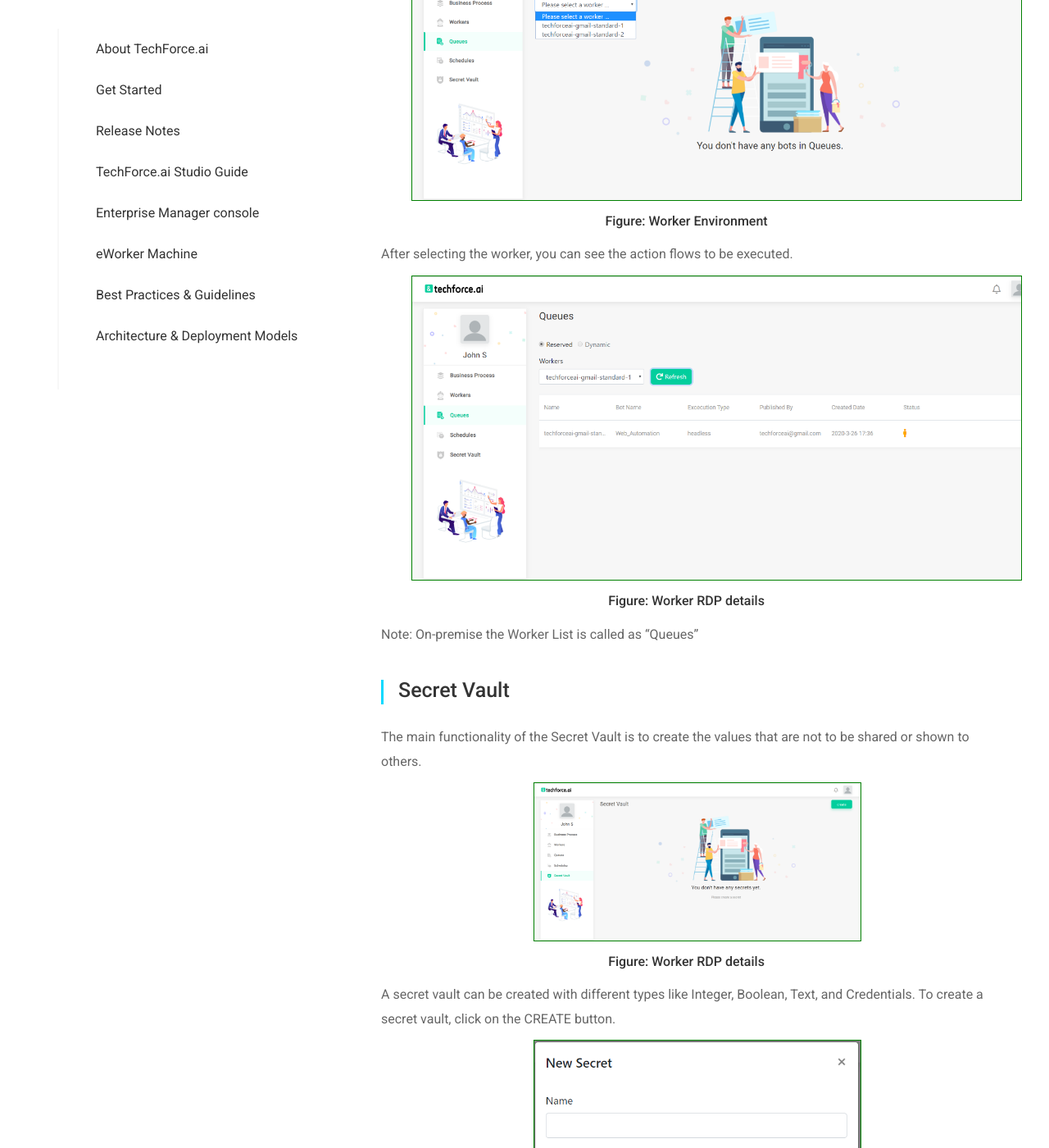
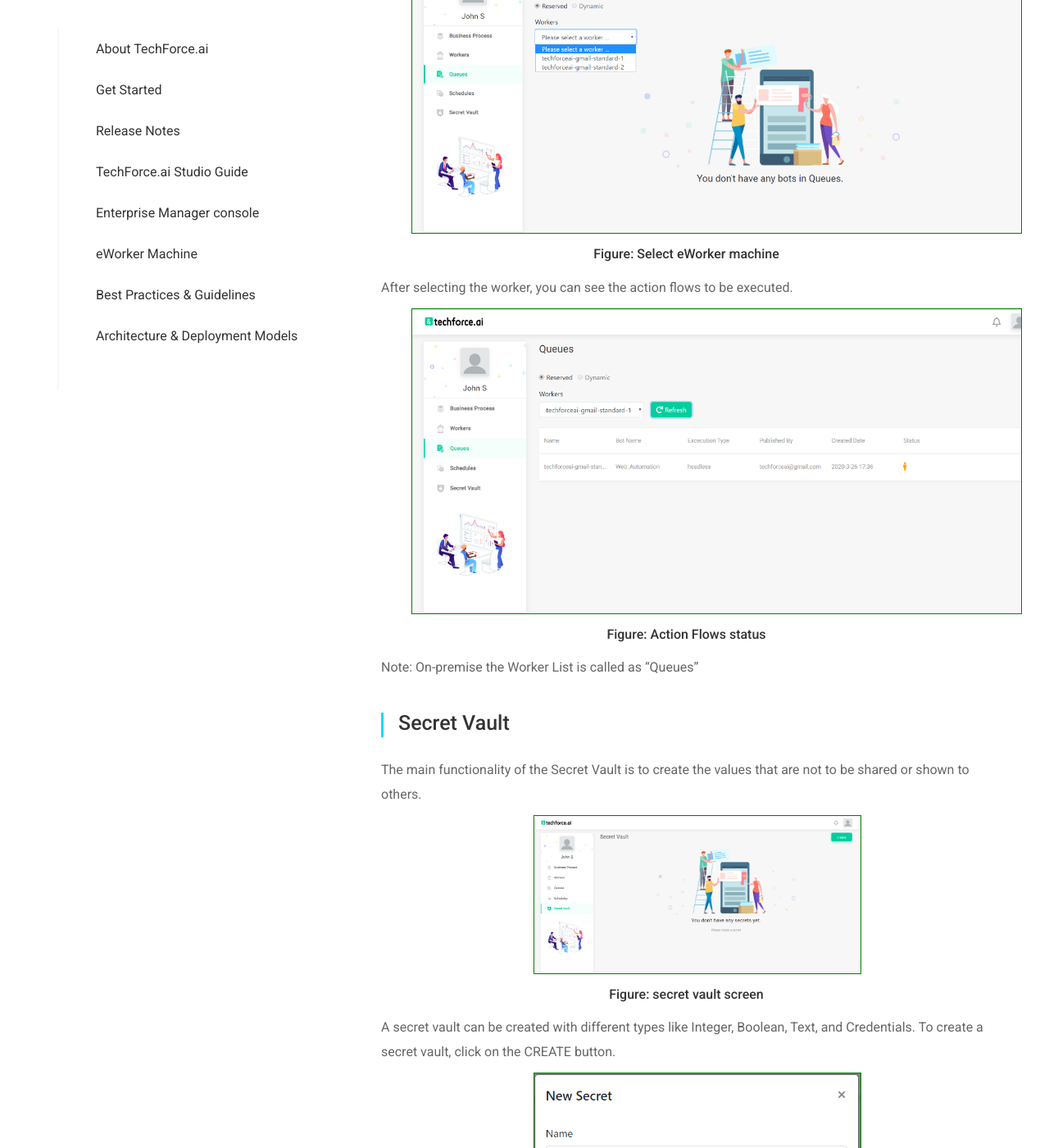
Before and after one commit to digitamizers/Documentation, a Jekyll site: the page built from index.md, in a window 1280 px wide and 1400 px high, scrolled down 79261 px. Shown: the whole window at 82% size. Built offline with Jekyll 4.4.1, drawn with Linux system fonts in a browser that asks for light colours; some of the changed text lies outside the part shown.

Commit message:
css and changes in docs to sai

```diff
--- a/_layouts/default.html
+++ b/_layouts/default.html
@@ -2362,16 +2362,16 @@
                              <h5>Adding the Business Process</h5>
                              <p>1. Log in to the EM Console account to view the Business Process screen. Click on the UPLOAD button at the top right corner and upload the Zip file of the RPA script onto the Business Process. After uploading, execute the flow.</p>
                              <img src="{{ '/assets/images/doc-img58.png' | relative_url }}"alt="image" style="width:400px; border: 1px solid green;margin-left:25%;margin-top:10px;margin-bottom:10px;">
-                               <p style="text-align:center;"><strong>Figure: Secret Vault </strong></p>
+                               <p style="text-align:center;"><strong>Figure: Business Process screen </strong></p>
                              <h5>Executing a Business Process:</h5>
                              <p>2.In the business process page, upload the RPA flow and Click on the PLAY button to execute the flow. After clicking on the play button, the following image will appear.</p>
                              <img src="{{ '/assets/images/doc-img59.png' | relative_url }}"alt="image" class="topImg" style="width:400px; border: 1px solid green;margin-left:25%;margin-top:10px;margin-bottom:10px;">
-                               <p style="text-align:center;"><strong>Figure: Secret Vault </strong></p>
+                               <p style="text-align:center;"><strong>Figure:  Process execution </strong></p>
                              <p>3. Select the Execution target Type (like Reserved). If the RESERVED option is selected as the execution type, then specify the Worker.</p>
                              <img src="{{ '/assets/images/doc-img60.png' | relative_url }}"alt="image" class="topImg" style="width:400px; border: 1px solid green;margin-left:25%;margin-top:10px;margin-bottom:10px;">
-
+                              <p style="text-align:center;"><strong>Figure: select eworker machine</strong></p>
                              <img src="{{ '/assets/images/doc-img61.png' | relative_url }}"alt="image" class="topImg" style="width:400px; border: 1px solid green;margin-left:25%;margin-top:10px;margin-bottom:10px;">
-                               <p style="text-align:center;"><strong>Figure: Secret Vault </strong></p>
+                               <p style="text-align:center;"><strong>Figure: select execution type </strong></p>
                              <p>Note: In the case of on-premise, the processes are called “Business Process”.</p>
                           </div>
 
@@ -2380,10 +2380,10 @@
                             <h5>Worker Management:</h5>
                             <p>1.The main functionality of a Worker is to execute the flows/business processes that are uploaded on the business process page. So, after adding the worker, while executing the business process, select the worker that was created on the worker screen. </p>
                             <img src="{{ '/assets/images/doc-img90.png' | relative_url }}"alt="image" class="topImg" style="width:800px;border:1px solid green; margin-left:5%;margin-top:10px;margin-bottom:10px;">
-                              <p style="text-align:center;"><strong>Figure: Worker</strong></p>
+                              <p style="text-align:center;"><strong>Figure: Worker screen</strong></p>
                             <p>After creating a worker, the details of the worker - like name, host and so on - can be seen and the worker RDP details will be sent through an email.</p>
                             <img src="{{ '/assets/images/doc-img91.png' | relative_url }}"alt="image" class="topImg" style="width:800px;border:1px solid green; margin-left:5%;margin-top:10px;margin-bottom:10px;">
-                               <p style="text-align:center;"><strong>Figure: Worker RDP details </strong></p>
+                               <p style="text-align:center;"><strong>Figure: eWorker machine details </strong></p>
                             <h5>Worker Categories:</h5>
                             <p>1.The worker category is the type of worker that is going to be registered. Currently, only the “Reserved” type can be created as a worker.</p>
                             <h5>Reserved:</h5>
@@ -2392,21 +2392,21 @@
                             <h5>Worker creation:</h5>
                             <p>1.This is the worker screen before a worker is created in Worker management.</p>
                              <img src="{{ '/assets/images/doc-img81.png' | relative_url }}"alt="image" class="topImg" style="width:800px;border:1px solid green; margin-left:5%;margin-top:10px;margin-bottom:10px;">
-                             <p style="text-align:center;"><strong>Figure: Worker RDP details </strong></p>
+                             <p style="text-align:center;"><strong>Figure: Worker screen </strong></p>
                             <p><span class="numbers">2.</span> To create a worker, open the TechForce.ai studio, which will create an icon in the task tray. Open the task tray, Right-click on the studio icon. Click on settings and register. The following screen displays.</p>
                             <img src="{{ '/assets/images/doc-img82.png' | relative_url }}"alt="image" class="topImg" style="width:800px;border:1px solid green; margin-left:5%;margin-top:10px;margin-bottom:10px;">
-                              <p style="text-align:center;"><strong>Figure: Worker RDP details </strong></p>
+                              <p style="text-align:center;"><strong>Figure: Register your eWorker machine </strong></p>
                             <p><span class="numbers">3.</span>Enter the details and click on SUBMIT. A message confirming successful submission will appear. This creates the worker.  After creating the worker the details of the worker like name, host and so on can be seen and the worker RDP details will be sent via an email.</p>
                             <p><span class="numbers">4.</span>The  following image shows the screen of the worker created, also the details of the created worker can be seen</p>
                             <img src="{{ '/assets/images/doc-img83.png' | relative_url }}"alt="image" class="topImg" style="width:800px;border:1px solid green; margin-left:5%;margin-top:10px;margin-bottom:10px;">
-                            <p style="text-align:center;"><strong>Figure: Worker RDP details </strong></p>
+                            <p style="text-align:center;"><strong>Figure: eWorker machine detals </strong></p>
                              <h5>Delete Worker</h5>
                             <p><span class="numbers">1.</span>To delete a worker created earlier, just click on the DELETE icon which is available in the details of the worker.</p>
                             <img src="{{ '/assets/images/doc-img84.png' | relative_url }}"alt="image" class="topImg" style="width:800px;border:1px solid green; margin-left:5%;margin-top:10px;margin-bottom:10px;">
-                             <p style="text-align:center;"><strong>Figure: Worker RDP details </strong></p>
+                             <p style="text-align:center;"><strong>Figure: Worker screen </strong></p>
                             <p><span class="numbers">2.</span>On the next screen, click on YES to confirm the deletion of the worker on the machine.</p>
                             <img src="{{ '/assets/images/doc-img85.png' | relative_url }}"alt="image" class="topImg" style="width:800px;border:1px solid green; margin-left:5%;margin-top:10px;margin-bottom:10px;">
-                             <p style="text-align:center;"><strong>Figure: Worker RDP details </strong></p>
+                             <p style="text-align:center;"><strong>Figure: Delete woker screen </strong></p>
                          </div>
 
                          <div id="Queues"  class="page-section">
@@ -2416,10 +2416,10 @@
                               <p style="text-align:center;"><strong>Figure: Queues screen </strong></p>
                             <p>Select the worker to check the action flows to be executed in the worker environment.</p>
                             <img src="{{ '/assets/images/doc-img65.png' | relative_url }}"alt="image" class="topImg" style="width:800px; border: 1px solid green;margin-left:5%;margin-top:10px;margin-bottom:10px;">
-                              <p style="text-align:center;"><strong>Figure: Worker Environment </strong></p>
+                              <p style="text-align:center;"><strong>Figure: Select eWorker machine</strong></p>
                             <p>After selecting the worker, you can see the action flows to be executed. </p>
                             <img src="{{ '/assets/images/doc-img66.png' | relative_url }}"alt="image" class="topImg" style="width:800px; border: 1px solid green;margin-left:5%;margin-top:10px;margin-bottom:10px;">
-                              <p style="text-align:center;"><strong>Figure: Worker RDP details </strong></p>
+                              <p style="text-align:center;"><strong>Figure: Action Flows status</strong></p>
                             <p>Note: On-premise the Worker List is called as “Queues”</p>
                         </div>
 
@@ -2427,33 +2427,33 @@
                           <h4 class="skyBlue"> Secret Vault</h4>
                           <p>The main functionality of the Secret Vault is to create the values that are not to be shared or shown to others.</p>
                           <img src="{{ '/assets/images/doc-img67.png' | relative_url }}"alt="image" class="topImg" style="width:400px; border: 1px solid green;margin-left:25%;margin-top:10px;margin-bottom:10px;">
-                           <p style="text-align:center;"><strong>Figure: Worker RDP details </strong></p>
+                           <p style="text-align:center;"><strong>Figure: secret vault screen </strong></p>
                           <p>A secret vault can be created with different types like Integer, Boolean, Text, and Credentials. To create a secret vault, click on the CREATE button.</p>
                           <img src="{{ '/assets/images/doc-img68.png' | relative_url }}"alt="image" class="topImg" style="width: 400px;border: 1px solid green;margin-left:25%;margin-top:10px;margin-bottom:10px;">
-                           <p style="text-align:center;"><strong>Figure: Worker RDP details </strong></p>
+                           <p style="text-align:center;"><strong>Figure: Add New Secret </strong></p>
                           <h5>Text:</h5>
                           <p>To create a new text secret, click on the CREATE button and give a name to the secret. Select the type as “Text”, and in the value field, pass the text value. Then the value will be passed as text to the RPA flow.</p>
                           <img src="{{ '/assets/images/doc-img69.png' | relative_url }}"alt="image" class="topImg" style="width: 400px;border: 1px solid green;margin-left:25%;margin-top:10px;margin-bottom:10px;">
-                           <p style="text-align:center;"><strong>Figure: Worker RDP details </strong></p>
+                           <p style="text-align:center;"><strong>Figure:  Add secret Text type </strong></p>
                           <h5>Boolean:</h5>
                           <p>To create a new Boolean secret, after clicking on the CREATE button, give a name to the secret. If the selected type is Boolean, in the Value field, select the value as either true or false from the available buttons. The value will be passed as Boolean to the RPA flow.</p>
                           <img src="{{ '/assets/images/doc-img70.png' | relative_url }}"alt="image" class="topImg" style="width: 400px;border: 1px solid green;margin-left:25%;margin-top:10px;margin-bottom:10px;">
-                           <p style="text-align:center;"><strong>Figure: Worker RDP details </strong></p>
+                           <p style="text-align:center;"><strong>Figure: Add secret boolean type</strong></p>
                           <h5> Integer:</h5>
                           <p>To create a new integer secret, after clicking on the CREATE button, give a name to the secret. If the selected type is INTEGER, in the value field, pass the integer value. Then the value will be passed as an integer to the RPA flow.</p>
                           <img src="{{ '/assets/images/doc-img71.png' | relative_url }}"alt="image" class="topImg" style="width: 400px;border: 1px solid green;margin-left:25%;margin-top:10px;margin-bottom:10px;">
-                           <p style="text-align:center;"><strong>Figure: Worker RDP details </strong></p>
+                           <p style="text-align:center;"><strong>Figure: Add Secret Integer Type </strong></p>
                           <h5> Credentials:</h5>
                           <p>To create a new credential secret, after clicking on the CREATE button, give a name to the secret. If the selected type is Credentials, in the Username field pass the username value, and in the password field, pass the password of the username, which will be entered in a secure format and will never be shown to any other user. These saved credentials can be passed into the RPA action flows.</p>
                           <img src="{{ '/assets/images/doc-img72.png' | relative_url }}"alt="image" class="topImg" style="width: 400px;border: 1px solid green;margin-left:25%;margin-top:10px;margin-bottom:10px;">
-                           <p style="text-align:center;"><strong>Figure: Worker RDP details </strong></p>
+                           <p style="text-align:center;"><strong>Figure: Add secret Credentials</strong></p>
                         </div>
 
                         <div id="Schedules"  class="page-section">
                           <h4 class="skyBlue"> Schedules</h4>
                           <p>The main functionality of scheduling is, to schedule/execute RPA flows whenever required. After uploading a business process/RPA flow, you have to schedule those flows. To schedule a flow, first create a “Schedule”.</p>
                           <img src="{{ '/assets/images/doc-img73.png' | relative_url }}"alt="image" class="topImg"  style="width: 800px;border: 1px solid green;margin-left:5%;margin-top:10px;margin-bottom:10px;">
-                           <p style="text-align:center;"><strong>Figure: Worker RDP details </strong></p>
+                           <p style="text-align:center;"><strong>Figure: Create Schedule </strong></p>
                           <p>To create a “Schedule”, navigate to the “Schedules” page, and click on the “Create” button to start adding a new schedule.</p>
                           <h5><span class="numbers">1.</span> Name</h5>
                           <p>Give a name to the schedule.</p>
@@ -2472,31 +2472,31 @@
                           <h5><span class="numbers">8.</span>Minutes</h5>
                           <p>If the trigger type is selected as minutes, then the business process will execute at specified intervals measured in minutes. For example, if a business process is scheduled to execute every 15 minutes, then the flow will continuously execute after every 15 minutes until that scheduled flow is stopped/destroyed.</p>
                           <img src="{{ '/assets/images/doc-img74.png' | relative_url }}"alt="image" class="topImg" style="width:400px;border:1px solid green; margin-left:25%;margin-top:10px;margin-bottom:10px;">
-                           <p style="text-align:center;"><strong>Figure: Worker RDP details </strong></p>
+                           <p style="text-align:center;"><strong>Figure: Trigger type Minutes</strong></p>
                           <h5><span class="numbers">9.</span>Hourly</h5>
                           <p>If the trigger type is selected as Hours, then the business process will run at specified intervals measured in hours., For example, if a business process is scheduled to execute every 3 hours and 30 minutes, then the flow will continuously execute after every 3 hours and 30 minutes until that scheduled flow is stopped/destroyed.</p>
                             <img src="{{ '/assets/images/doc-img75.png' | relative_url }}"alt="image" class="topImg" style="width:400px;border:1px solid green; margin-left:25%;margin-top:10px;margin-bottom:10px;">
-                             <p style="text-align:center;"><strong>Figure: Worker RDP details </strong></p>
+                             <p style="text-align:center;"><strong>Figure: Trigger type Hourly</strong></p>
                             <h5><span class="numbers">10.</span>Daily</h5>
                             <p>If the trigger type is selected as Daily, then the business process will execute every day at the specified time. For example, if a business process is scheduled to execute every day at 05:30 a.m. then the flow will continuously execute every day at 05:30 a.m. until that scheduled flow is stopped/destroyed.</p>
                               <img src="{{ '/assets/images/doc-img76.png' | relative_url }}"alt="image" class="topImg" style="width:400px;border:1px solid green; margin-left:25%;margin-top:10px;margin-bottom:10px;">
-                               <p style="text-align:center;"><strong>Figure: Worker RDP details </strong></p>
+                               <p style="text-align:center;"><strong>Figure: Trigger type Daily </strong></p>
                               <h5><span class="numbers">11.</span>Weekly</h5>
                               <p>If the trigger type is selected as Weekly, then select the weekday i.e. Mon, Tue, and so on. Then the business process will execute every week at the time specified. For example, if a business process is scheduled to execute every Monday at 05:30 a.m. then the flow will continuously execute every Monday at 05:30 a.m. until the scheduled flow is stopped/destroyed.</p>
                                 <img src="{{ '/assets/images/doc-img77.png' | relative_url }}"alt="image" class="topImg" style="width:400px;border:1px solid green; margin-left:25%;margin-top:10px;margin-bottom:10px;">
-                                 <p style="text-align:center;"><strong>Figure: Worker RDP details </strong></p>
+                                 <p style="text-align:center;"><strong>Figure: Trigger type weekly </strong></p>
                                 <h5><span class="numbers">12.</span>Monthly</h5>
                                 <p>If the trigger type is selected as monthly, then select the month i.e. Jan, Feb, and so on. Then the business process will execute every Month at the time specified. For example, if the business process is scheduled to execute every month on a specific day/date at  05:30 a.m., then the flow will continuously execute every month at 05:30 a.m. until the scheduled flow is stopped/destroyed.</p>
                                   <img src="{{ '/assets/images/doc-img78.png' | relative_url }}"alt="image" class="topImg" style="width:400px;border:1px solid green; margin-left:25%;margin-top:10px;margin-bottom:10px;">
-                                    <p style="text-align:center;"><strong>Figure: Worker RDP details </strong></p>
+                                    <p style="text-align:center;"><strong>Figure: Trigger type Monthly </strong></p>
                                   <h5><span class="numbers">13.</span>Advanced:</h5>
                                   <p>In the Advanced option, one can write a Cron expression.</p>
                                     <img src="{{ '/assets/images/doc-img79.png' | relative_url }}"alt="image" class="topImg" style="width:400px;border:1px solid green; margin-left:25%;margin-top:10px;margin-bottom:10px;">
-                                     <p style="text-align:center;"><strong>Figure: Worker RDP details </strong></p>
+                                     <p style="text-align:center;"><strong>Figure: Trigger type advanced </strong></p>
                                     <h5><span class="numbers">14.</span>Stop Schedule </h5>
                                     <p>To stop the schedule at a particular time, enable the button and enter the time, when to stop the schedule.</p>
                                     <img src="{{ '/assets/images/doc-img80.png' | relative_url }}"alt="image" class="topImg" style="width:400px;border:1px solid green; margin-left:25%;margin-top:10px;margin-bottom:10px;">
-                                   <p style="text-align:center;"><strong>Figure: Worker RDP details </strong></p>
+                                   <p style="text-align:center;"><strong>Figure: Stop Schedule </strong></p>
                         </div>
 
 
@@ -2504,21 +2504,21 @@
                           <h3> <span style="margin-left:20px;">Organization</span></h3>
                           <p>Only the admin will have access to create an organization. To create an organization, navigate to Account Management and from the Account Management drop-down, select the ORGANIZATION tab. On the Organization screen, click on the “ADD” button to create a new organization.</p>
                           <img src="{{ '/assets/images/doc-img102.png' | relative_url }}"alt="image" class="topImg" style="width:400px;border:1px solid green; margin-left:25%;margin-top:10px;margin-bottom:10px;">
-                          <p style="text-align:center;"><strong>Figure: Worker RDP details </strong></p>
+                          <p style="text-align:center;"><strong>Figure: Organization details </strong></p>
                         </div>
 
                         <div id="ProfileSettings"  class="page-section">
                           <h3><span class="numbers"></span> <span style="margin-left:20px;">Profile Settings</span></h3>
                           <p>Profile details are created when a user logs in for the first time. Those details can be updated in Account Management.</p>
                           <img src="{{ '/assets/images/doc-img103.png' | relative_url }}"alt="image" class="topImg" style="width:400px;border:1px solid green; margin-left:25%;margin-top:10px;margin-bottom:10px;">
-                          <p style="text-align:center;"><strong>Figure: Worker RDP details </strong></p>
+                          <p style="text-align:center;"><strong>Figure: Profile Details</strong></p>
                         </div>
 
                         <div id="Notifications"  class="page-section">
                           <h3><span class="numbers"></span><span style="margin-left:30px;">Notifications</span></h3>
                           <p>Notifications feature displays all the notifications related to the account.</p>
                           <img src="{{ '/assets/images/doc-img107.png' | relative_url }}"alt="image" class="topImg" style="width:400px;border:1px solid green; margin-left:25%;margin-top:10px;margin-bottom:10px;">
-                          <p style="text-align:center;"><strong>Figure: Worker RDP details </strong></p>
+                          <p style="text-align:center;"><strong>Figure: Notifications</strong></p>
                         </div>
 
                           <div id="Worker"  class="page-section">
```
Also changed, not shown: other parts of _layouts/default.html (+1 -1 lines).
